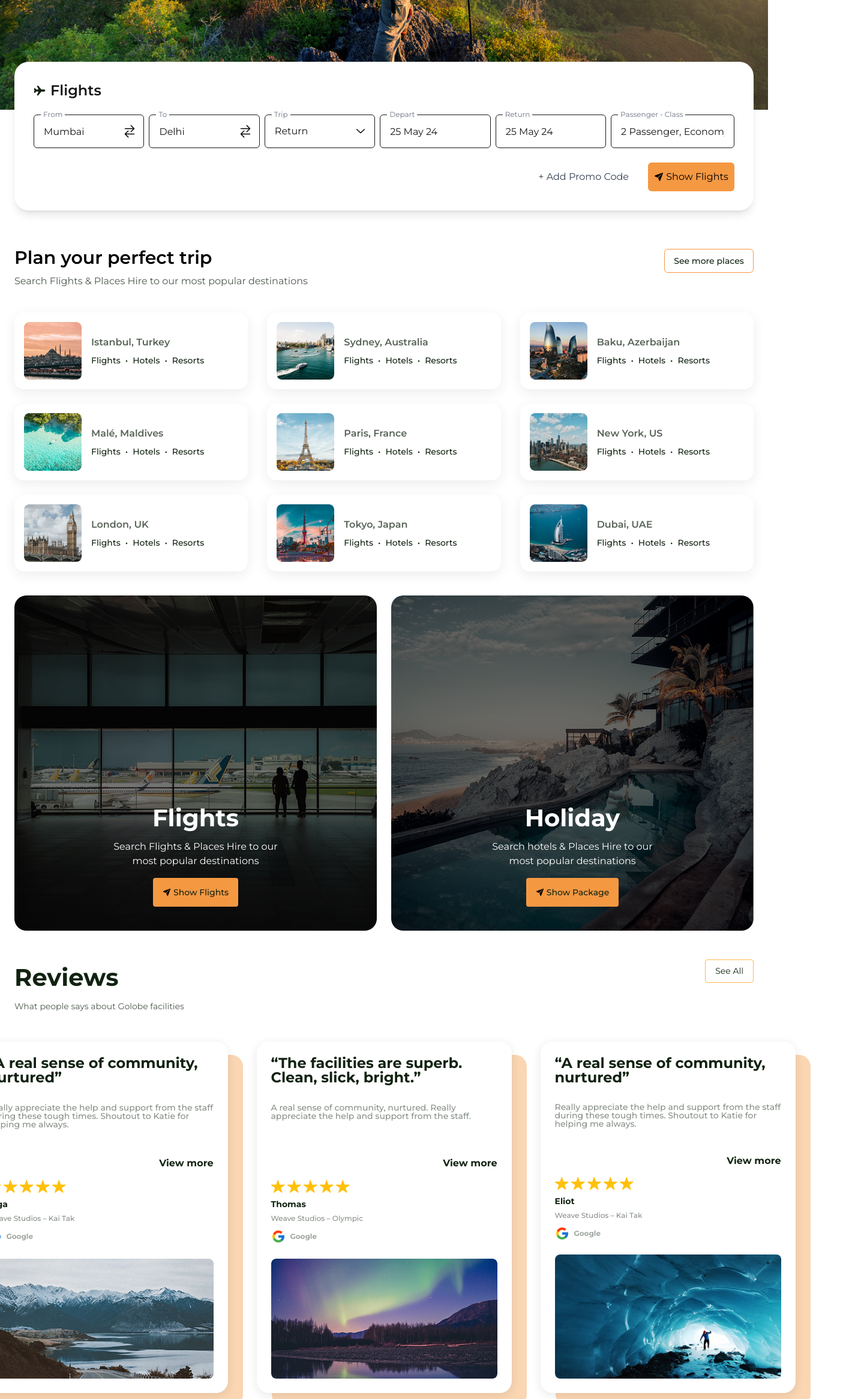
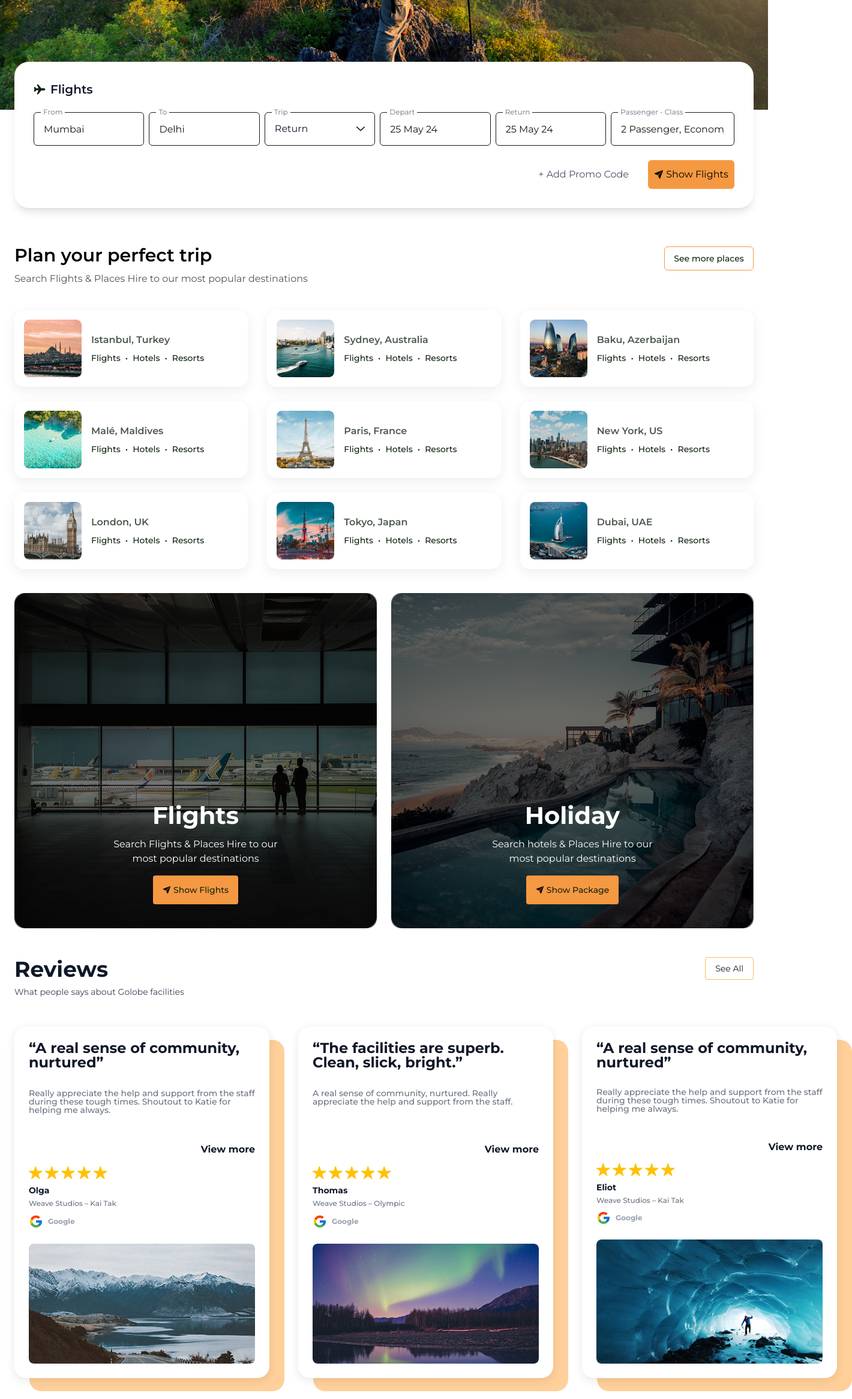
Before and after one commit to jainkhushi0405/travel-website, a Next.js app: page / in a window 1280 px wide. Shown: the part 467-2800 px from the top of the page at 60% size, 1420 px wide, since content can reach past the window. Built offline with nearby package versions, Linux system fonts and the light colour scheme.

Commit message:
Refactor UI with Tailwind cleanup and remove hardcoded styles

```diff
--- a/components/Navbar.tsx
+++ b/components/Navbar.tsx
@@ -2,7 +2,8 @@ import Image from "next/image";
 
 export default function Navbar() {
   return (
-    <nav className="absolute top-[32px] left-[48px] right-[48px] z-50 flex items-center justify-between">
+    <nav className="absolute top-8 left-12 right-12 z-50 flex items-center justify-between">
+
       <Image
         src="/logo-white.png"
         alt="Travel World"
@@ -57,7 +58,7 @@ export default function Navbar() {
 
       <button
         className="
-          w-[163px]
+          w-40
           h-12
           bg-white
           text-black
--- a/components/Reviews.tsx
+++ b/components/Reviews.tsx
@@ -2,62 +2,60 @@ import Image from "next/image";
 import { reviews } from "./Data/reviews";
 
 export default function Reviews() {
+  return (
+    <section className="bg-white pt-2 pb-40">
+      <div className="max-w-[1232px] mx-auto">
 
-  return (
-    <section className="bg-[#FFFFFF] pt-2 pb-40">
-      <div className="max-w-[1232px] mx-auto">
         {/* Header */}
         <div className="flex items-start justify-between mb-12">
           <div>
-            <h2 className="text-[40px] font-bold text-[#112211]">
+            <h2 className="text-4xl font-bold text-gray-900">
               Reviews
             </h2>
 
-            <p className="mt-2 text-[14px] text-[#112211]/75">
+            <p className="mt-2 text-sm text-gray-700">
               What people says about Golobe facilities
             </p>
           </div>
 
-          <button className="border border-[#FFB84D] rounded px-4 py-2 text-[14px] text-[#112211]">
+          <button className="border border-orange-300 rounded px-4 py-2 text-sm text-gray-900">
             See All
           </button>
         </div>
 
         {/* Cards */}
-        <div className="flex justify-center gap-12">
+        <div className="flex gap-12">
           {reviews.map((review, index) => (
             <div
               key={index}
               className="relative w-[425px] h-[586px]"
             >
               {/* Orange Back Layer */}
-              <div className="absolute top-[22px] left-[25px] w-[425px] h-[586px] rounded-[20px] bg-[#F59842]/40" />
+              <div className="absolute top-[22px] left-[25px] w-[425px] h-[586px] rounded-[20px] bg-orange-400/40" />
 
               {/* Main Card */}
               <div className="relative z-10 w-[425px] h-[586px] bg-white rounded-[20px] p-6 shadow-[0_4px_16px_rgba(17,34,17,0.10)]">
                 <div className="h-full flex flex-col">
 
                   {/* Title */}
-                  <h3 className="text-[24px] font-bold leading-[100%] text-[#112211]">
+                  <h3 className="text-2xl font-bold leading-none text-gray-900">
                     “{review.title}”
                   </h3>
 
-                  {/* Gap */}
                   <div className="h-10" />
 
                   {/* Description */}
-                  <p className="h-[72px] text-[14px] font-medium leading-[100%] text-[#112211]/50">
-  {review.description}
-</p>
+                  <p className="h-[72px] text-sm font-medium leading-none text-gray-500">
+                    {review.description}
+                  </p>
 
                   {/* View More */}
                   <div className="flex justify-end mt-8">
-                    <button className="text-[16px] font-bold text-[#112211]">
+                    <button className="text-base font-bold text-gray-900">
                       View more
                     </button>
                   </div>
 
-                  {/* Gap */}
                   <div className="h-5" />
 
                   {/* Stars */}
@@ -73,21 +71,19 @@ export default function Reviews() {
                     ))}
                   </div>
 
-                  {/* Gap */}
                   <div className="h-3" />
 
                   {/* Name */}
                   <div>
-                    <h4 className="text-[14px] font-bold text-[#112211]">
+                    <h4 className="text-sm font-bold text-gray-900">
                       {review.name}
                     </h4>
 
-                    <p className="mt-1 text-[12px] font-medium text-[#112211]/50">
+                    <p className="mt-1 text-xs font-medium text-gray-500">
                       {review.location}
                     </p>
                   </div>
 
-                  {/* Gap */}
                   <div className="h-3" />
 
                   {/* Google */}
@@ -99,13 +95,12 @@ export default function Reviews() {
                       height={24}
                     />
 
-                    <span className="text-[12px] font-bold text-[#112211]/40">
+                    <span className="text-xs font-bold text-gray-400">
                       Google
                     </span>
                   </div>
 
-                  {/* Push Image Bottom */}
-                 <div className="h-8" />
+                  <div className="h-8" />
 
                   {/* Review Image */}
                   <Image
@@ -113,7 +108,7 @@ export default function Reviews() {
                     alt={review.name}
                     width={377}
                     height={200}
-                    className="rounded-[8px] object-cover"
+                    className="rounded-lg object-cover"
                   />
 
                 </div>
@@ -121,6 +116,7 @@ export default function Reviews() {
             </div>
           ))}
         </div>
+
       </div>
     </section>
   );
--- a/components/Searchform.tsx
+++ b/components/Searchform.tsx
@@ -1,72 +1,69 @@
 "use client";
 
 import Image from "next/image";
-import { useState } from "react";
+import { useState, useRef, useEffect } from "react";
 
 export default function Searchform() {
   const [tripType, setTripType] = useState("Return");
   const [showDropdown, setShowDropdown] = useState(false);
+  const dropdownRef = useRef<HTMLDivElement>(null);
+
+  useEffect(() => {
+    function handleClickOutside(event: MouseEvent) {
+      if (
+        dropdownRef.current &&
+        !dropdownRef.current.contains(event.target as Node)
+      ) {
+        setShowDropdown(false);
+      }
+    }
+
+    document.addEventListener("mousedown", handleClickOutside);
+    return () => {
+      document.removeEventListener("mousedown", handleClickOutside);
+    };
+  }, []);
+
   return (
     <div className="bg-white shadow-lg rounded-3xl p-8 max-w-[1232px] mx-auto -mt-20 relative z-10">
-      <h3 className="font-semibold text-2xl mb-6 flex items-center gap-2">
-        <Image
-          src="/flight-search.svg"
-          alt="Flights"
-          width={20}
-          height={20}
-        />
+
+      {/* TITLE */}
+      <h3 className="font-semibold text-xl mb-6 flex items-center gap-2 text-gray-900">
+        <Image src="/flight-search.svg" alt="Flights" width={20} height={20} />
         Flights
       </h3>
 
+      {/* INPUT ROW */}
       <div className="flex gap-2 items-end">
-        {/* From */}
+
+        {/* FROM */}
         <div className="relative w-[206px]">
           <label className="text-xs text-gray-500 bg-white px-1 absolute -top-2 left-3">
             From
           </label>
-
           <input
             type="text"
             value="Mumbai"
             readOnly
             className="border h-14 px-4 rounded-md w-full"
           />
-
-          <span className="absolute right-3 top-1/2 -translate-y-1/2 flex items-center justify-center">
-            <Image
-              src="/ion_swap-horizontal.svg"
-              alt="Swap"
-              width={24}
-              height={24}
-            />
-          </span>
         </div>
 
-        {/* To */}
+        {/* TO */}
         <div className="relative w-[206px]">
           <label className="text-xs text-gray-500 bg-white px-1 absolute -top-2 left-3">
             To
           </label>
-
           <input
             type="text"
             value="Delhi"
             readOnly
             className="border h-14 px-4 rounded-md w-full"
           />
-
-          <span className="absolute right-3 top-1/2 -translate-y-1/2 flex items-center justify-center">
-            <Image
-              src="/ion_swap-horizontal.svg"
-              alt="Swap"
-              width={24}
-              height={24}
-            />
-          </span>
         </div>
 
-       {/* Trip */}
-<div className="relative w-[206px]">
+        {/* TRIP */}
+        <div ref={dropdownRef} className="relative w-[206px]">
           <label className="text-xs text-gray-500 bg-white px-1 absolute -top-2 left-3">
             Trip
           </label>
@@ -76,48 +73,43 @@ export default function Searchform() {
             onClick={() => setShowDropdown(!showDropdown)}
             className="border h-14 px-4 rounded-md w-full bg-white flex items-center justify-between"
           >
-    <span>{tripType}</span>
-    <Image
-  src="/chevron-down.svg"
-  alt="Dropdown"
-  width={14}
-  height={7}
-/>
+            <span className="text-gray-900">{tripType}</span>
+            <Image src="/chevron-down.svg" alt="Dropdown" width={14} height={7} />
           </button>
 
           {showDropdown && (
-    <div className="absolute top-[62px] left-1/2 -translate-x-1/2 z-50 w-[140px] h-[150px] bg-white rounded-[15px] border border-black/15 shadow-[0px_4px_10px_rgba(0,0,0,0.15)] overflow-hidden">
+            <div className="absolute top-[62px] left-1/2 -translate-x-1/2 z-50 w-[140px] h-[150px] bg-white rounded-[15px] border border-black/10 shadow-md overflow-hidden">
 
               <button
                 onClick={() => {
                   setTripType("One Way");
                   setShowDropdown(false);
                 }}
-        className="w-full h-[49px] flex items-center justify-center text-[14px] font-semibold text-black"
+                className="w-full h-[49px] flex items-center justify-center text-sm font-semibold text-gray-900"
               >
                 One Way
               </button>
 
-      <div className="mx-4 border-b border-black/15"></div>
+              <div className="mx-4 border-b border-black/10"></div>
 
               <button
                 onClick={() => {
                   setTripType("Round Trip");
                   setShowDropdown(false);
                 }}
-        className="w-full h-[49px] flex items-center justify-center text-[14px] font-semibold text-black"
+                className="w-full h-[49px] flex items-center justify-center text-sm font-semibold text-gray-900"
               >
                 Round Trip
               </button>
 
-      <div className="mx-4 border-b border-black/15"></div>
+              <div className="mx-4 border-b border-black/10"></div>
 
               <button
                 onClick={() => {
                   setTripType("Multicity");
                   setShowDropdown(false);
                 }}
-        className="w-full h-[48px] flex items-center justify-center text-[14px] font-semibold text-black"
+                className="w-full h-[48px] flex items-center justify-center text-sm font-semibold text-gray-900"
               >
                 Multicity
               </button>
@@ -126,12 +118,11 @@ export default function Searchform() {
           )}
         </div>
 
-        {/* Depart */}
+        {/* DEPART */}
         <div className="relative w-[206px]">
           <label className="text-xs text-gray-500 bg-white px-1 absolute -top-2 left-3">
             Depart
           </label>
-
           <input
             type="text"
             value="25 May 24"
@@ -140,12 +131,11 @@ export default function Searchform() {
           />
         </div>
 
-        {/* Return */}
+        {/* RETURN */}
         <div className="relative w-[206px]">
           <label className="text-xs text-gray-500 bg-white px-1 absolute -top-2 left-3">
             Return
           </label>
-
           <input
             type="text"
             value="25 May 24"
@@ -154,12 +144,11 @@ export default function Searchform() {
           />
         </div>
 
-        {/* Passenger */}
+        {/* PASSENGER */}
         <div className="relative w-[230px]">
           <label className="text-xs text-gray-500 bg-white px-1 absolute -top-2 left-3">
             Passenger - Class
           </label>
-
           <input
             type="text"
             value="2 Passenger, Economy"
@@ -167,23 +156,21 @@ export default function Searchform() {
             className="border h-14 px-4 rounded-md w-full"
           />
         </div>
+
       </div>
 
+      {/* ACTIONS */}
       <div className="flex justify-end items-center gap-8 mt-6">
-        <p className="text-gray-700 cursor-pointer">
+
+        <p className="text-gray-600 cursor-pointer">
           + Add Promo Code
         </p>
 
-        <button className="w-36 h-12 bg-[#F59842] hover:bg-[#F59842] text-black rounded-md px-4 py-2 flex items-center justify-center gap-1 whitespace-nowrap">
-        <Image
-  src="/Paper Plane.svg"
-  alt="Flight"
-  width={16}
-  height={16}
-  className="w-4 h-4"
-/>
+        <button className="w-36 h-12 bg-[#F59842] text-black rounded-md flex items-center justify-center gap-1">
+          <Image src="/Paper Plane.svg" alt="Flight" width={16} height={16} />
           <span>Show Flights</span>
         </button>
+
       </div>
     </div>
   );
--- a/components/TravelOptions.tsx
+++ b/components/TravelOptions.tsx
@@ -1,4 +1,5 @@
 import Image from "next/image";
+
 export default function TravelOptions() {
   return (
     <section className="max-w-7xl mx-auto py-10 px-4">
@@ -6,7 +7,7 @@ export default function TravelOptions() {
 
         {/* Flights Card */}
         <div
-          className="w-card h-card rounded-[20px] overflow-hidden relative"
+          className="w-card h-card rounded-2xl overflow-hidden relative"
           style={{
             backgroundImage: "url('/flight-card.png')",
             backgroundSize: "cover",
@@ -15,7 +16,7 @@ export default function TravelOptions() {
         >
           <div className="absolute inset-0 bg-black/55" />
 
-          <div className="absolute bottom-[40px] left-1/2 -translate-x-1/2 flex flex-col items-center gap-4 z-10">
+          <div className="absolute bottom-10 left-1/2 -translate-x-1/2 flex flex-col items-center gap-4 z-10">
             <h2 className="text-xl-custom font-bold text-white leading-none">
               Flights
             </h2>
@@ -24,7 +25,7 @@ export default function TravelOptions() {
               Search Flights & Places Hire to our most popular destinations
             </p>
 
-            <button className="h-button px-4 rounded bg-[#F59842] hover:bg-[#F59842] flex items-center gap-1 text-small font-medium text-[#112211]">
+            <button className="h-button px-4 rounded bg-primary-orange hover:bg-primary-orange flex items-center gap-1 text-small font-medium text-primary">
               <Image
                 src="/Paper Plane.svg"
                 alt="Flight"
@@ -39,7 +40,7 @@ export default function TravelOptions() {
 
         {/* Holiday Card */}
         <div
-          className="w-card h-card rounded-[20px] overflow-hidden relative"
+          className="w-card h-card rounded-2xl overflow-hidden relative"
           style={{
             backgroundImage: "url('/holiday-card.png')",
             backgroundSize: "cover",
@@ -48,7 +49,7 @@ export default function TravelOptions() {
         >
           <div className="absolute inset-0 bg-black/55" />
 
-          <div className="absolute bottom-[40px] left-1/2 -translate-x-1/2 flex flex-col items-center gap-4 z-10">
+          <div className="absolute bottom-10 left-1/2 -translate-x-1/2 flex flex-col items-center gap-4 z-10">
             <h2 className="text-xl-custom font-bold text-white leading-none">
               Holiday
             </h2>
@@ -57,7 +58,7 @@ export default function TravelOptions() {
               Search hotels & Places Hire to our most popular destinations
             </p>
 
-            <button className="h-button px-4 rounded bg-[#F59842] hover:bg-[#F59842] flex items-center gap-1 text-small font-medium text-[#112211]">
+            <button className="h-button px-4 rounded bg-primary-orange hover:bg-primary-orange flex items-center gap-1 text-small font-medium text-primary">
               <Image
                 src="/Paper Plane.svg"
                 alt="Holiday"
```
Also changed, not shown: app/globals.css (+11 -0 lines), components/Footer.tsx (+25 -74 lines), components/Hero.tsx (+5 -5 lines), components/TripCards.tsx (+8 -5 lines). Lines whose indentation alone changed are shown as unchanged.
